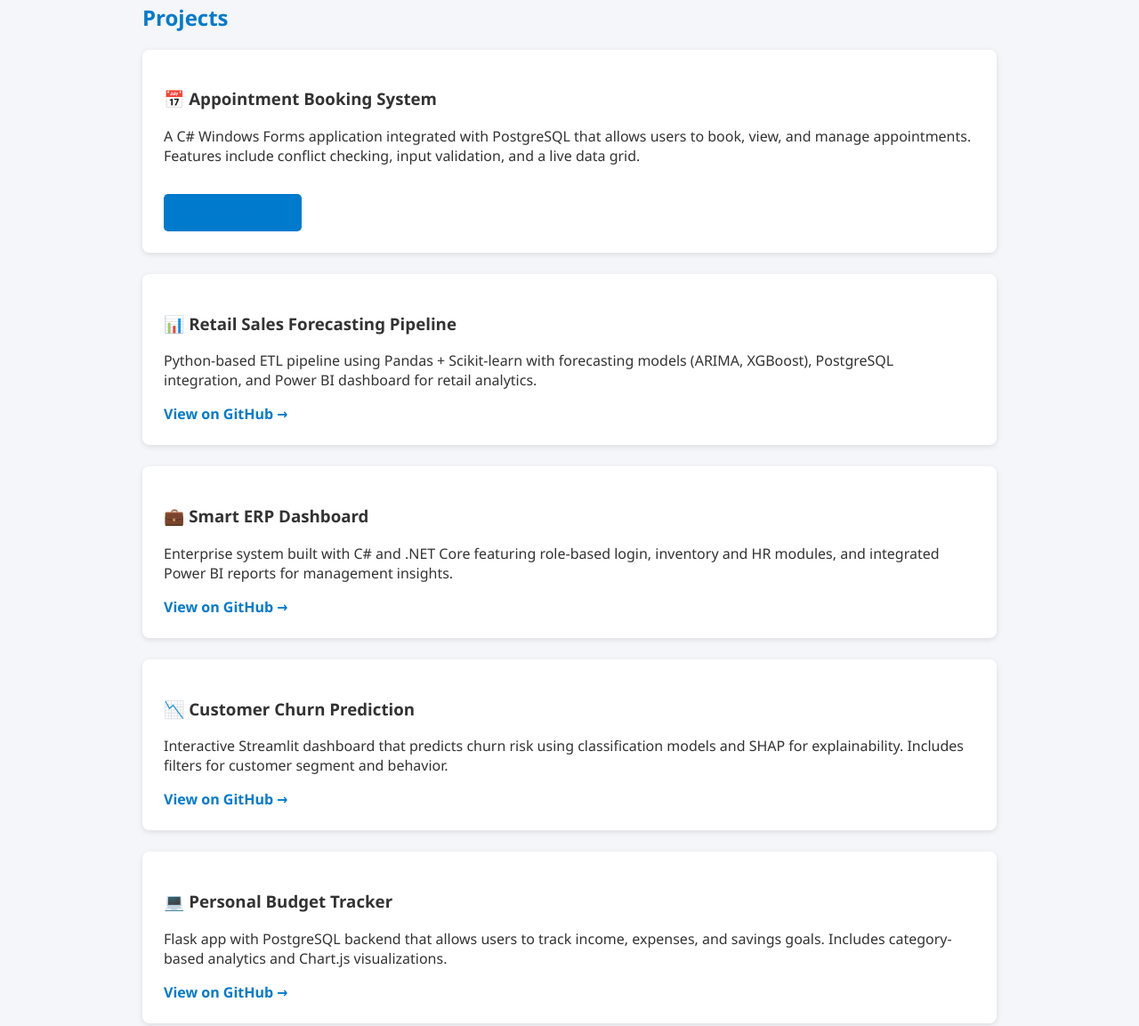
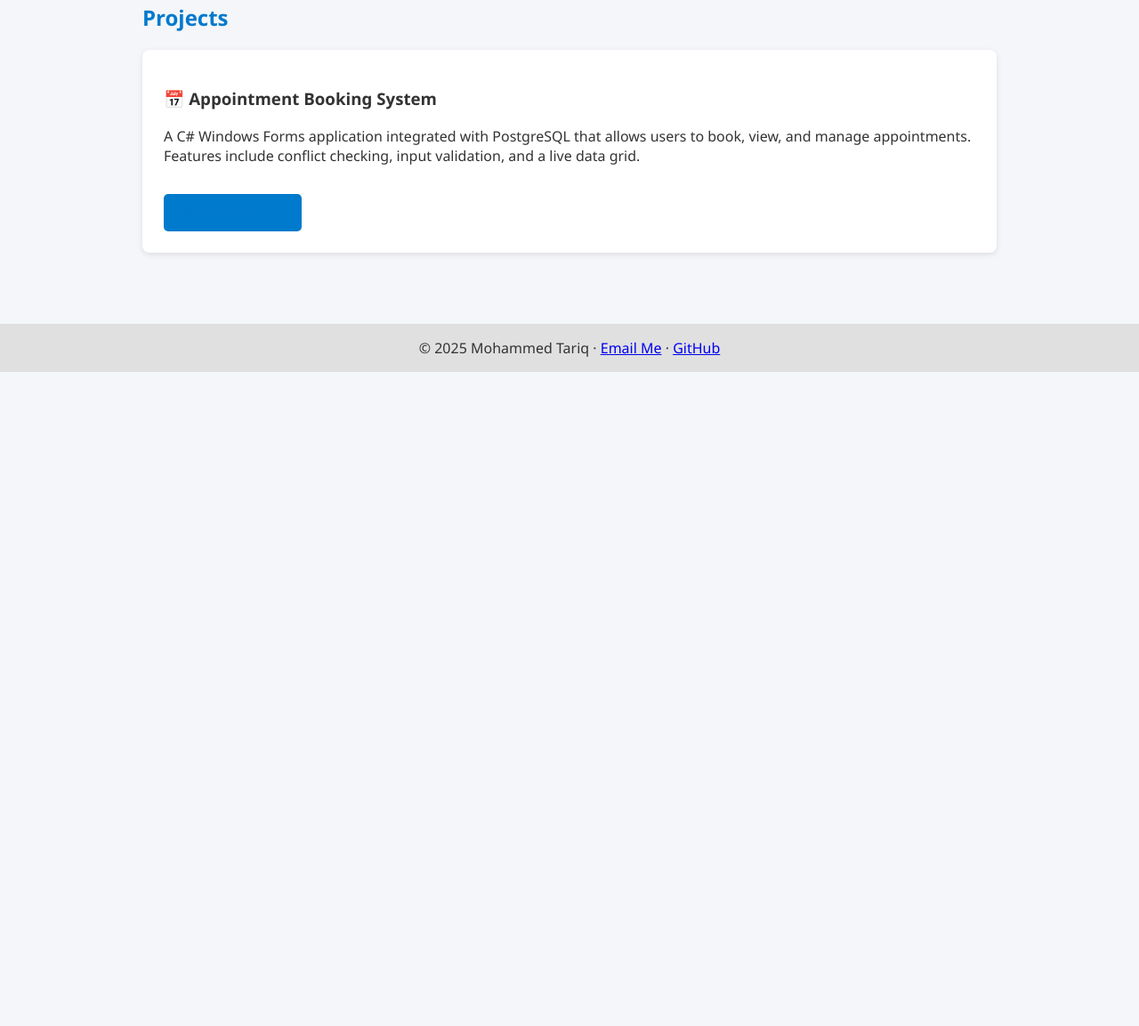
Before and after one commit to MTariq2023/Retail-Sales-Forecasting-Inflation-Trends, a plain HTML site: page index.html in a window 1280 px wide. Shown: the part 665-1818 px from the top of the page at 89% size. After the commit the page ends 1083 px from the top, so only its background shows below. Drawn offline with Linux system fonts and the light colour scheme.

Commit message:
Update index.html

```diff
--- a/index.html
+++ b/index.html
@@ -134,29 +134,7 @@
         <a href="appointment-system.html" class="project-link">View Project →</a>
       </div>
 
-      <div class="project">
-        <h3>📊 Retail Sales Forecasting Pipeline</h3>
-        <p>Python-based ETL pipeline using Pandas + Scikit-learn with forecasting models (ARIMA, XGBoost), PostgreSQL integration, and Power BI dashboard for retail analytics.</p>
-        <a href="https://github.com/MohammedTariq/retail-sales-forecast" target="_blank">View on GitHub →</a>
-      </div>
 
-      <div class="project">
-        <h3>💼 Smart ERP Dashboard</h3>
-        <p>Enterprise system built with C# and .NET Core featuring role-based login, inventory and HR modules, and integrated Power BI reports for management insights.</p>
-        <a href="https://github.com/MohammedTariq/erp-dashboard" target="_blank">View on GitHub →</a>
-      </div>
-
-      <div class="project">
-        <h3>📉 Customer Churn Prediction</h3>
-        <p>Interactive Streamlit dashboard that predicts churn risk using classification models and SHAP for explainability. Includes filters for customer segment and behavior.</p>
-        <a href="https://github.com/MohammedTariq/churn-dashboard" target="_blank">View on GitHub →</a>
-      </div>
-
-      <div class="project">
-        <h3>💻 Personal Budget Tracker</h3>
-        <p>Flask app with PostgreSQL backend that allows users to track income, expenses, and savings goals. Includes category-based analytics and Chart.js visualizations.</p>
-        <a href="https://github.com/MohammedTariq/budget-tracker" target="_blank">View on GitHub →</a>
-      </div>
     </section>
 
   </div>
```
